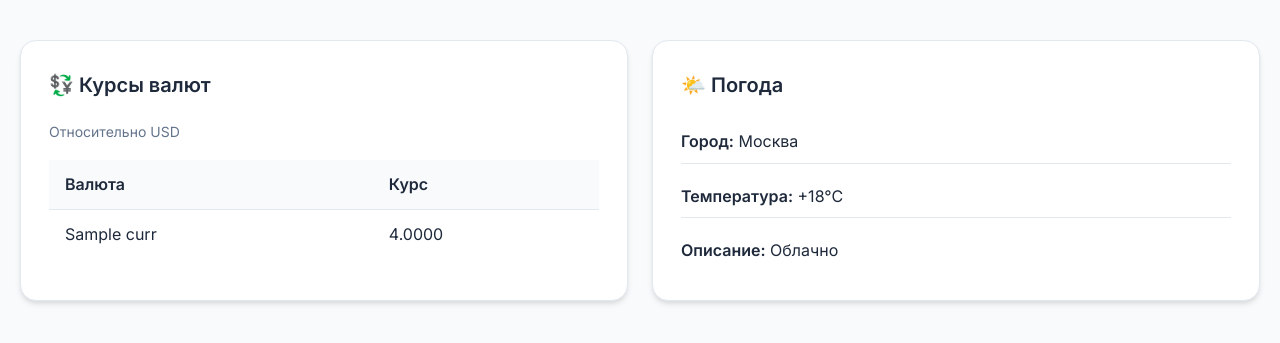
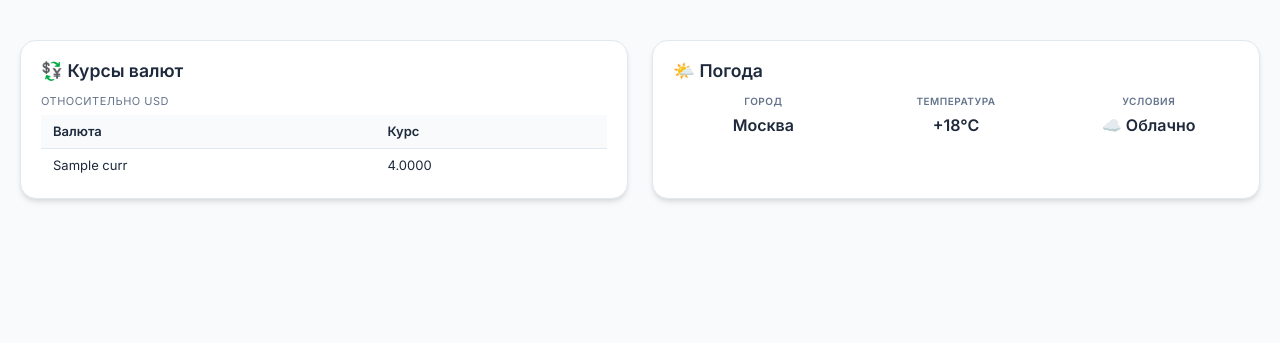
Before and after one commit to peggy-lee-zorba/Peggy_Lee_Zorba_ai, a Flask app: template templates/index.html in a window 1280 px wide. Shown: the part 92-435 px from the top of the page. Run offline with Flask 3, Linux system fonts and the light colour scheme; the template is opened without the code that fills it: most values are stand-ins (such as "Sample title", 1, 10 or a date in 2020).

Commit message:
251025 - Claude - 002 - compact

```diff
--- a/static/style.css
+++ b/static/style.css
@@ -78,7 +78,7 @@ body {
 
 .card {
     background: var(--surface);
-    padding: 28px;
+    padding: 16px 20px;  /* Компактный padding */
     border-radius: 16px;
     box-shadow: var(--shadow);
     transition: all 0.3s ease;
@@ -86,31 +86,32 @@ body {
 }
 
 .card:hover {
-    transform: translateY(-4px);
+    transform: translateY(-2px);
     box-shadow: var(--shadow-lg);
 }
 
 .card h3 {
-    font-size: 1.25rem;
+    font-size: 1.1rem;
     font-weight: 600;
-    margin-bottom: 20px;
+    margin-bottom: 8px;  /* Минимальный отступ */
     color: var(--text-primary);
     display: flex;
     align-items: center;
     gap: 8px;
 }
 
-/* Tables */
+/* Компактная таблица валют */
 table {
     width: 100%;
     border-collapse: collapse;
-    margin-top: 12px;
+    margin-top: 0;  /* Убираем отступ сверху */
 }
 
 th, td {
-    padding: 12px 16px;
+    padding: 6px 12px;  /* Очень компактно */
     text-align: left;
     border-bottom: 1px solid var(--border);
+    font-size: 13px;
 }
 
 th {
@@ -269,27 +270,60 @@ input:focus {
     .card, .ai-section {
         padding: 20px;
     }
+
+    /* На мобильных валюты в одну колонку */
+    .currency-grid {
+        grid-template-columns: 1fr;
+    }
+    /* Погода вертикально на узких экранах */
+    .weather-info {
+        flex-direction: column;
+        gap: 12px;
+    }
+
+    .weather-item {
+        text-align: left;
+    }
 }
 
+/* Компактный subtitle */
 .card-subtitle {
     color: var(--text-secondary);
-    font-size: 14px;
-    margin-bottom: 16px;
+    font-size: 11px;
+    margin-bottom: 4px;
+    text-transform: uppercase;
+    letter-spacing: 0.5px;
 }
 
+/* Погода - компактный горизонтальный layout */
 .weather-info {
     display: flex;
-    flex-direction: column;
+    flex-direction: row;
     gap: 12px;
+    flex-wrap: wrap;
 }
 
 .weather-item {
-    padding: 8px 0;
-    border-bottom: 1px solid var(--border);
+    padding: 0;
+    border-bottom: none;
+    flex: 1;
+    min-width: 100px;
+    text-align: center;
 }
 
-.weather-item:last-child {
-    border-bottom: none;
+.weather-item strong {
+    display: block;
+    font-size: 10px;
+    color: var(--text-secondary);
+    text-transform: uppercase;
+    letter-spacing: 0.5px;
+    margin-bottom: 4px;
+}
+
+.weather-value {
+    font-size: 16px;
+    font-weight: 600;
+    color: var(--text-primary);
 }
 
 /* Loading Animation */
--- a/templates/index.html
+++ b/templates/index.html
@@ -33,13 +33,16 @@
         <h3>🌤️ Погода</h3>
         <div class="weather-info">
             <div class="weather-item">
-                <strong>Город:</strong> Москва
+                <strong>Город</strong>
+                <div class="weather-value">Москва</div>
             </div>
             <div class="weather-item">
-                <strong>Температура:</strong> +18°C
+                <strong>Температура</strong>
+                <div class="weather-value">+18°C</div>
             </div>
             <div class="weather-item">
-                <strong>Описание:</strong> Облачно
+                <strong>Условия</strong>
+                <div class="weather-value">☁️ Облачно</div>
             </div>
         </div>
     </div>
```
